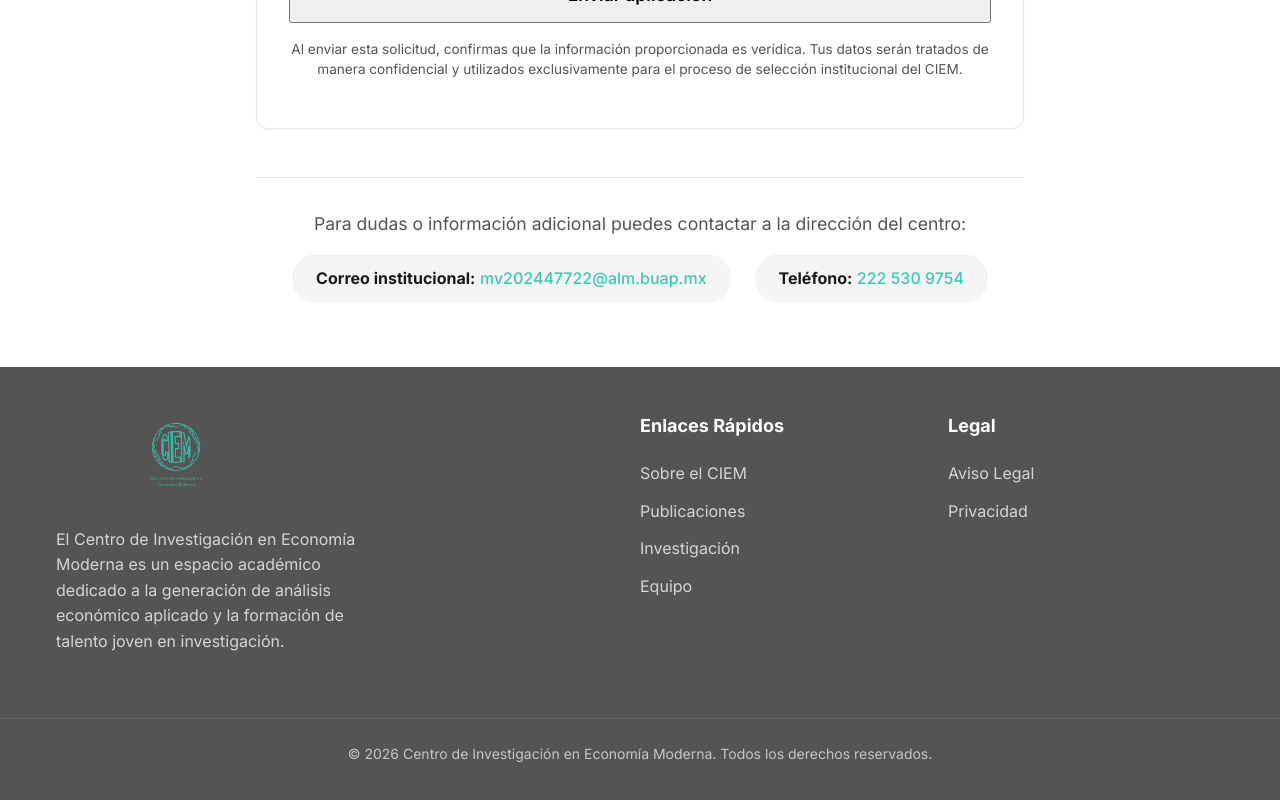
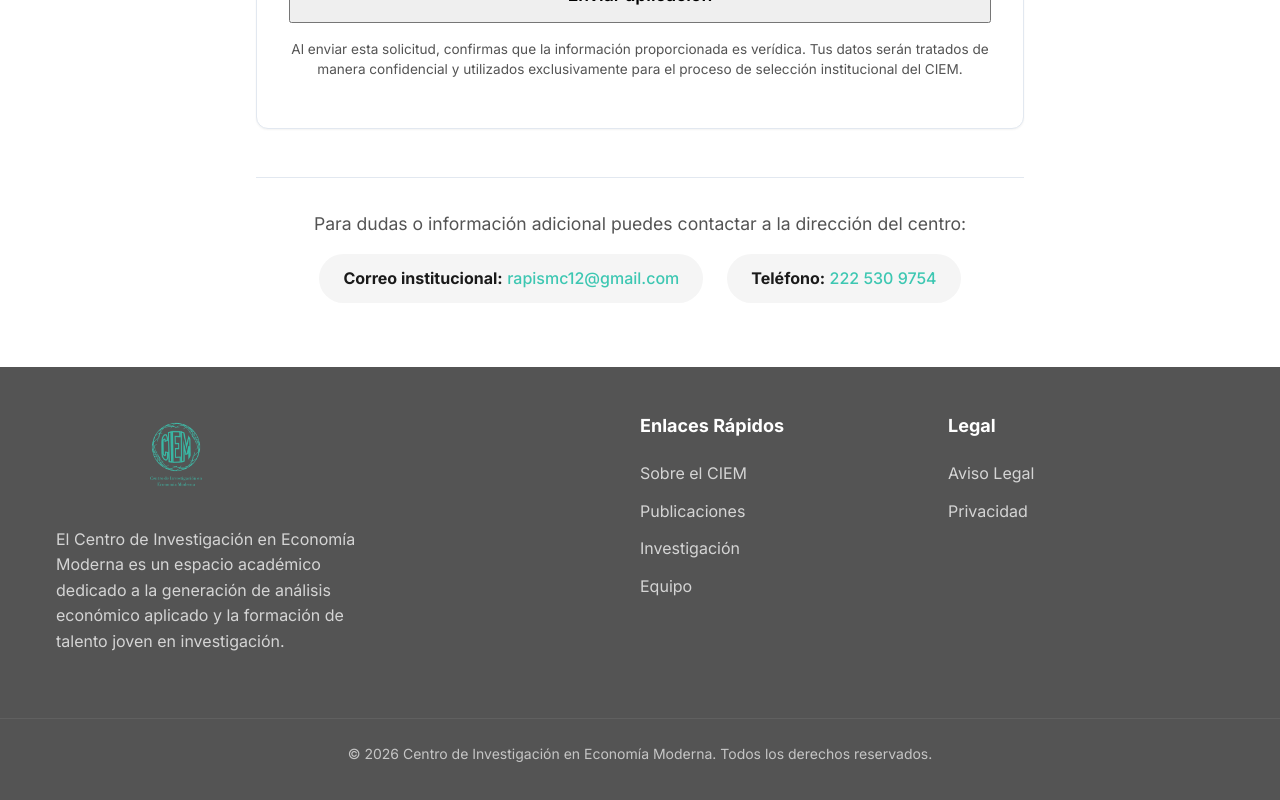
Before and after one commit to rapismc12-glitch/CIEM, a Next.js app: page /contacto in a window 1280 px wide. Shown: the part 2093-2893 px from the top of the page. Built offline with nearby package versions, Linux system fonts and the light colour scheme.

Commit message:
chore: update absolute official CIEM email to rapismc12@gmail.com

```diff
--- a/app/aviso-legal/page.tsx
+++ b/app/aviso-legal/page.tsx
@@ -41,7 +41,7 @@ export default function AvisoLegal() {
 
                 <h2>Contacto</h2>
                 <p>Para cualquier duda sobre este aviso legal:</p>
-                <p><strong>Correo:</strong> <a href="mailto:mv202447722@alm.buap.mx">mv202447722@alm.buap.mx</a></p>
+                <p><strong>Correo:</strong> <a href="mailto:rapismc12@gmail.com">rapismc12@gmail.com</a></p>
             </div>
         </div>
     );
--- a/app/contacto/page.tsx
+++ b/app/contacto/page.tsx
@@ -226,7 +226,7 @@ export default function Contacto() {
             <div className={styles.contactInfo}>
                 <p>Para dudas o información adicional puedes contactar a la dirección del centro:</p>
                 <ul>
-                    <li><strong>Correo institucional:</strong> <a href="mailto:mv202447722@alm.buap.mx">mv202447722@alm.buap.mx</a></li>
+                    <li><strong>Correo institucional:</strong> <a href="mailto:rapismc12@gmail.com">rapismc12@gmail.com</a></li>
                     <li><strong>Teléfono:</strong> <a href="tel:+522225309754">222 530 9754</a></li>
                 </ul>
             </div>
--- a/app/privacidad/page.tsx
+++ b/app/privacidad/page.tsx
@@ -59,7 +59,7 @@ export default function Privacidad() {
 
                 <h2>Contacto</h2>
                 <p>Para dudas o solicitudes relacionadas con datos personales:</p>
-                <p><strong>Correo:</strong> <a href="mailto:mv202447722@alm.buap.mx">mv202447722@alm.buap.mx</a></p>
+                <p><strong>Correo:</strong> <a href="mailto:rapismc12@gmail.com">rapismc12@gmail.com</a></p>
                 <p><strong>Teléfono:</strong> <a href="tel:+522225309754">222 530 9754</a></p>
             </div>
         </div>
```
